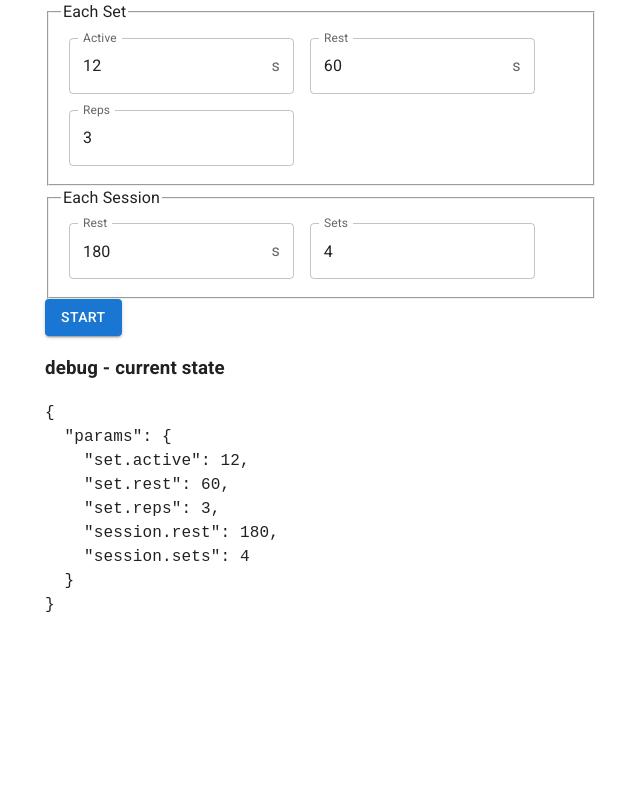
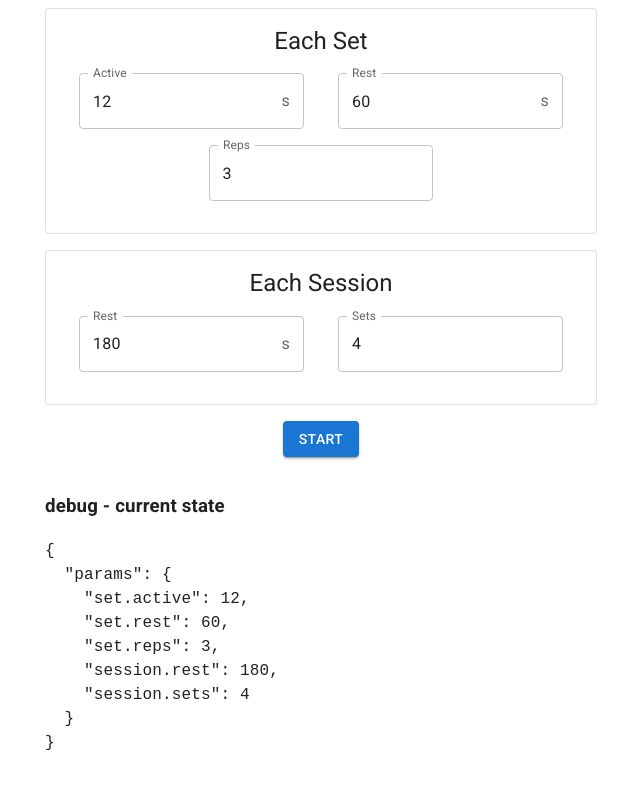
Before and after one commit to alxndrsn/hangl, a React (Create React App) app: page /settings in a window 1280 px wide. Shown: the top 788 px of the page, without its empty margins (319-959 px from the left). Built offline with nearby package versions, Linux system fonts and the light colour scheme.

Commit message:
Make layout nicer

```diff
--- a/src/App.js
+++ b/src/App.js
@@ -27,7 +27,7 @@ function App() {
   return (
     <>
       <CssBaseline/>
-      <Container maxWidth="sm">
+      <Container maxWidth="sm" sx={{p:1}}>
         <RouterProvider router={router}/>
       </Container>
     </>
--- a/src/SessionParamsPage.js
+++ b/src/SessionParamsPage.js
@@ -1,6 +1,10 @@
 import { Component } from 'react';
 
 import Button from '@mui/material/Button';
+import Card from '@mui/material/Card';
+import CardContent from '@mui/material/CardContent';
+import Grid from '@mui/material/Grid';
+import Typography from '@mui/material/Typography';
 
 import NumberInput from './NumberInput';
 import SecondsInput from './SecondsInput';
@@ -8,10 +12,14 @@ import datastore from './datastore';
 import withRouter from './withRouter';
 
 const Fieldset = ({ children, label, ...props }) => (
-  <fieldset {...props}>
-    <legend>{label}</legend>
+  <Card variant="outlined">
+    <CardContent>
+      <Typography variant="h5" gutterBottom textAlign="center">{label}</Typography>
+      <Grid container alignItems="center">
         {children}
-  </fieldset>
+      </Grid>
+    </CardContent>
+  </Card>
 );
 
 const ActionButton = ({ label, ...props }) => <Button variant="contained" {...props}>{label}</Button>;
@@ -49,18 +57,35 @@ class SessionParamsPage extends Component {
 
   render() {
     return (
-      <>
+      <Grid container spacing={2}>
+        <Grid item xs={12}>
           <Fieldset label="Each Set">
+            <Grid item xs={12} sm={6} textAlign="center">
               <SecondsInput label="Active" value={this.state.params['set.active']} onChange={this.setParam('set.active')}/>
+            </Grid>
+            <Grid item xs={12} sm={6} textAlign="center">
               <SecondsInput label="Rest"   value={this.state.params['set.rest']}   onChange={this.setParam('set.rest')}/>
+            </Grid>
+            <Grid item xs={12} textAlign="center">
               <NumberInput  label="Reps"   value={this.state.params['set.reps']}   onChange={this.setParam('set.reps')}/>
+            </Grid>
           </Fieldset>
+        </Grid>
+        <Grid item xs={12}>
           <Fieldset label="Each Session">
+            <Grid item xs={12} sm={6} textAlign="center">
               <SecondsInput label="Rest" value={this.state.params['session.rest']} onChange={this.setParam('session.rest')}/>
+            </Grid>
+            <Grid item xs={12} sm={6} textAlign="center">
               <NumberInput  label="Sets" value={this.state.params['session.sets']} onChange={this.setParam('session.sets')}/>
+            </Grid>
           </Fieldset>
+        </Grid>
+        <Grid item xs={12} textAlign="center">
           <ActionButton onClick={this.start} label="Start"/>
+        </Grid>
 
+        <Grid item xs={12}>
           <div>
             <h3>debug - current state</h3>
             <pre>
@@ -69,7 +94,8 @@ class SessionParamsPage extends Component {
               </code>
             </pre>
           </div>
-      </>
+        </Grid>
+      </Grid>
     );
   }
 }
```
Lines whose indentation alone changed are shown as unchanged.
